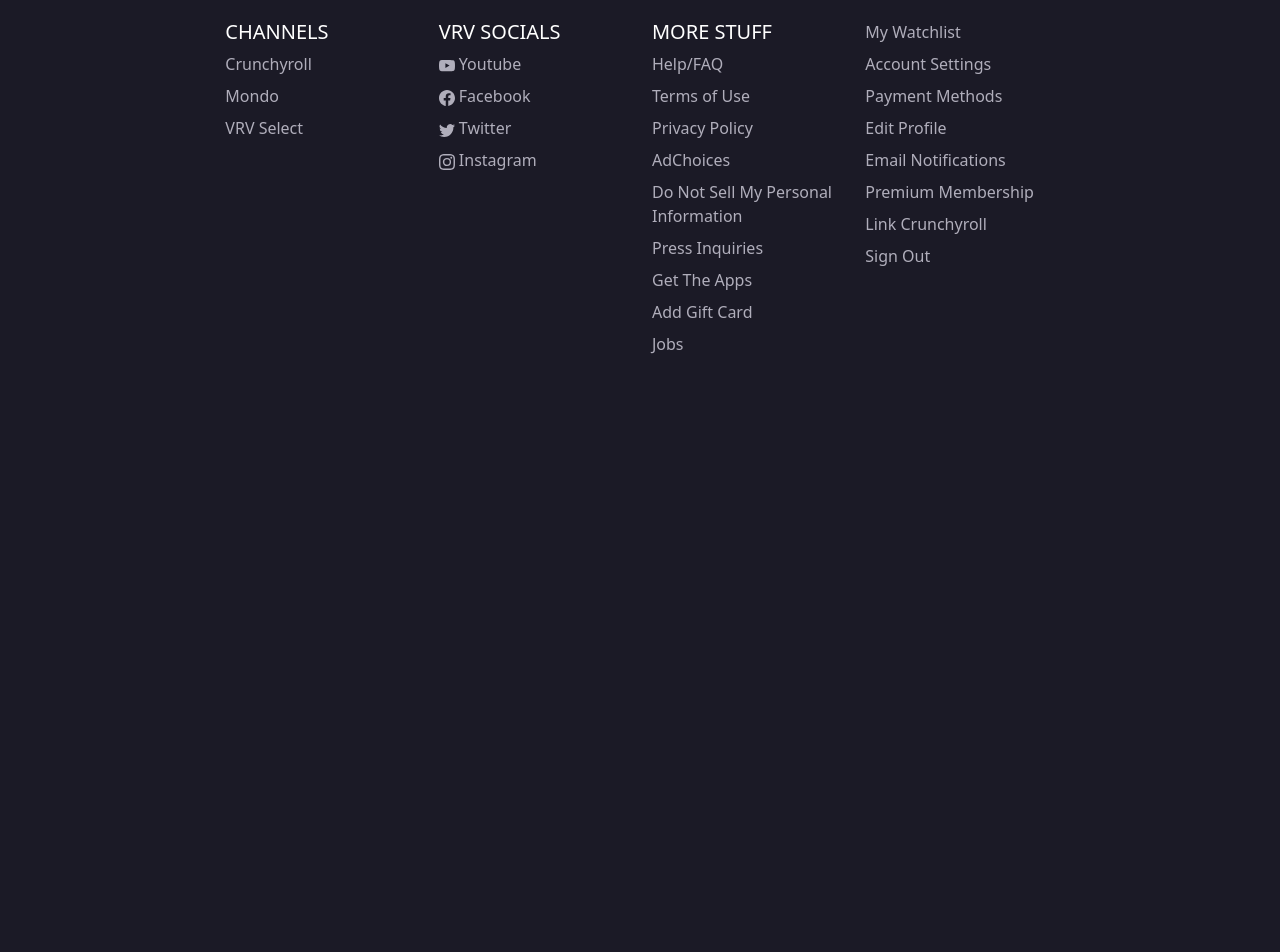
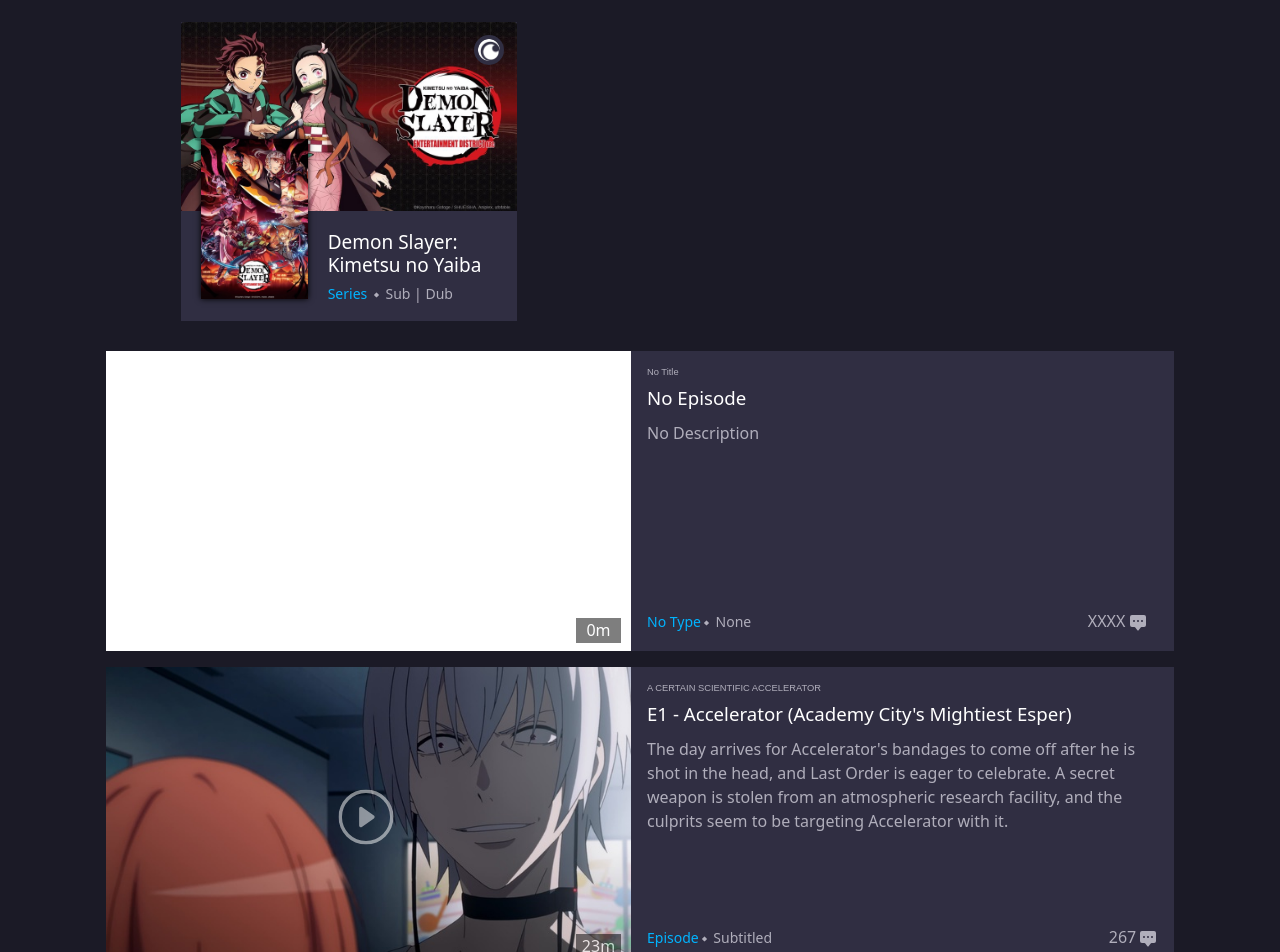
Before and after one commit to jmr00003/vrv, an Angular app: page / in a window 1280 px wide. Shown: the part 800-1752 px from the top of the page. Before the commit the page ends 1212 px from the top, so only its background shows below. Built offline with nearby package versions, Linux system fonts and the light colour scheme.

Commit message:
Added basic layout control for show cards

```diff
--- a/src/app/app.component.css
+++ b/src/app/app.component.css
@@ -0,0 +1,8 @@
+.vrv-no-padding{
+    padding-left: 0;
+    padding-right: 0;
+}
+
+.vrv-spacer{
+    padding-left: 23px;
+}
--- a/src/app/app.component.html
+++ b/src/app/app.component.html
@@ -1,7 +1,12 @@
 <vrv-topnavbar>Loading...</vrv-topnavbar>
+<div class="container vrv-no-padding">
+    <div class="row">
+        <div class="col-1">
 
-<div class="container-fluid d-flex justify-content-center">
-    <div *ngFor="let show of shows">
+        </div>
+        <div class="col-10 d-flex vrv-spacer">
+            <div class="row d-flex">
+                <div *ngFor="let show of shows" class="col-4 vrv-no-padding">
                     <vrv-show-card
                         thumbnail={{show.thumbnail}}
                         poster={{show.poster}}
@@ -13,14 +18,36 @@
                     </vrv-show-card>
                 </div>
             </div>
+        </div>
+        <div class="col-1">
+
+        </div>
+    </div>
+</div>
+
 
 <div class="container-fluid d-flex justify-content-center">
     <vrv-first-ep></vrv-first-ep>
+</div>
+
+<div class="container-fluid d-flex justify-content-center">
+    <div *ngFor="let ep of firsteps">
+        <vrv-first-ep
+            thumbnail={{ep.thumbnail}}
+            title={{ep.title}}
+            episode={{ep.episode}}
+            type={{ep.type}}
+            description={{ep.description}}
+            language={{ep.language}}
+            comments={{ep.comments}}
+            time={{ep.time}}>
+            Loading...
+        </vrv-first-ep>
+    </div>
 </div>
 
 
 
 
 
-
 <vrv-footer>Loading...</vrv-footer>
--- a/src/app/app.component.ts
+++ b/src/app/app.component.ts
@@ -1,4 +1,6 @@
 import { Component } from '@angular/core';
+import { FirstEpisodeModel } from './first-episode-card/first-episode-item.model';
+import { mock_first_list } from './first-episode-card/mock_first_list';
 import { mock_show_list } from './show-card/mock_show_list';
 import { ShowItemModel } from './show-card/show-item.model';
 
@@ -10,10 +12,15 @@
 export class AppComponent {
   title = 'vrv';
   shows: ShowItemModel [] = [];
+  firsteps: FirstEpisodeModel [] = [];
 
   constructor(){
     for(var show of mock_show_list){
       this.shows.push(show);
     }
+
+    for(var ep of mock_first_list){
+      this.firsteps.push(ep);
+    }
   }
 }
--- a/src/app/first-episode-card/first-episode-card.component.html
+++ b/src/app/first-episode-card/first-episode-card.component.html
@@ -1,35 +1,32 @@
 <div class="card mb-3 vrv-card">
     <div class="row g-0">
         <span class="d-flex">
-            <img src="/assets/CSA-FirstEp.jpeg" class="img-fluid vrv-card-image" alt="...">
+            <img src={{thumbnail}} class="img-fluid vrv-card-image" alt="...">
 
             <div class="card-body">
                 <div>
-                    <h3>A CERTAIN SCIENTIFIC ACCELERATOR</h3>
+                    <h3>{{title}}</h3>
                 </div>
                 <div>
-                    <h2>E1 - Accelerator (Academy City's Mightiest Esper)</h2>
+                    <h2>{{episode}}</h2>
                 </div>
                 <div>
                     <p>
-                        The day arrives for Accelerator's bandages to come off after
-                        he is shot in the head, and Last Order is eager to celebrate.
-                        A secret weapon is stolen from an atmospheric research facility,
-                        and the culprits seem to be targeting Accelerator with it.
+                        {{description}}
                     </p>
                 </div>
                 <div>
-                    <span class="vrv-episode vrv-right-padding">Episode </span>
+                    <span class="vrv-episode vrv-right-padding">{{type}}</span>
                     <span class="vrv-language">
                         <svg xmlns="http://www.w3.org/2000/svg" width="8" height="8" fill="currentColor"
                             class="bi bi-diamond-fill vrv-right-padding" viewBox="0 0 16 16">
                             <path fill-rule="evenodd"
                                 d="M6.95.435c.58-.58 1.52-.58 2.1 0l6.515 6.516c.58.58.58 1.519 0 2.098L9.05 15.565c-.58.58-1.519.58-2.098 0L.435 9.05a1.482 1.482 0 0 1 0-2.098L6.95.435z" />
                         </svg>
-                        Subtitled
+                        {{language}}
                     </span>
                     <span class="vrv-comments">
-                        267
+                        {{comments}}
                         <svg xmlns="http://www.w3.org/2000/svg" width="16" height="16" fill="currentColor" class="bi bi-chat-square-dots-fill" viewBox="0 0 16 16">
                             <path d="M0 2a2 2 0 0 1 2-2h12a2 2 0 0 1 2 2v8a2 2 0 0 1-2 2h-2.5a1 1 0 0 0-.8.4l-1.9 2.533a1 1 0 0 1-1.6 0L5.3 12.4a1 1 0 0 0-.8-.4H2a2 2 0 0 1-2-2V2zm5 4a1 1 0 1 0-2 0 1 1 0 0 0 2 0zm4 0a1 1 0 1 0-2 0 1 1 0 0 0 2 0zm3 1a1 1 0 1 0 0-2 1 1 0 0 0 0 2z"/>
                           </svg>
@@ -46,6 +43,6 @@
         <path d="M8 15A7 7 0 1 1 8 1a7 7 0 0 1 0 14zm0 1A8 8 0 1 0 8 0a8 8 0 0 0 0 16z"/>
         <path d="M6.271 5.055a.5.5 0 0 1 .52.038l3.5 2.5a.5.5 0 0 1 0 .814l-3.5 2.5A.5.5 0 0 1 6 10.5v-5a.5.5 0 0 1 .271-.445z"/>
       </svg>
-    <p class="vrv-time">23m</p>
+    <p class="vrv-time">{{time}}m</p>
 
 </div>
--- a/src/app/first-episode-card/first-episode-card.component.ts
+++ b/src/app/first-episode-card/first-episode-card.component.ts
@@ -1,4 +1,4 @@
-import { Component } from "@angular/core";
+import { Component, Input } from "@angular/core";
 
 @Component({
     selector: 'vrv-first-ep',
@@ -6,5 +6,23 @@
     styleUrls: ['first-episode-card.component.css']
 })
 export class FirstEpisodeCardComponent {
+    @Input() thumbnail: string;
+    @Input() title: string;
+    @Input() episode: string;
+    @Input() description: string;
+    @Input() type: string;
+    @Input() language: string;
+    @Input() comments: string;
+    @Input() time: string;
 
+    constructor(){
+        this.thumbnail = "/assets/first-episode/First-Ep-Blank.png";
+        this.title = "No Title";
+        this.episode = "No Episode";
+        this.description = "No Description";
+        this.type = "No Type";
+        this.language = "None";
+        this.comments = "XXXX";
+        this.time = "0";
+    }
 }
--- /dev/null
+++ b/src/app/first-episode-card/mock_first_list.ts
@@ -0,0 +1,12 @@
+export const mock_first_list = [
+    {
+        thumbnail: "/assets/first-episode/CSA-FirstEp.jpeg",
+        title: "A CERTAIN SCIENTIFIC ACCELERATOR",
+        episode: "E1 - Accelerator (Academy City's Mightiest Esper)",
+        description: "The day arrives for Accelerator's bandages to come off after he is shot in the head, and Last Order is eager to celebrate. A secret weapon is stolen from an atmospheric research facility, and the culprits seem to be targeting Accelerator with it.",
+        type: "Episode",
+        language: "Subtitled",
+        comments: "267",
+        time: "23"
+    }
+];
--- a/src/app/show-card/mock_show_list.ts
+++ b/src/app/show-card/mock_show_list.ts
@@ -22,5 +22,37 @@
         type:"Series",
         language:"Sub | Dub",
         logo: "/assets/Crunchyroll-Banner.png"
+    },
+    {
+        thumbnail:"/assets/show-card/thumbnail3.jpeg",
+        poster:"/assets/show-card/poster3.jpeg",
+        title:"Demon Slayer: Kimetsu no Yaiba",
+        type:"Series",
+        language:"Sub | Dub",
+        logo: "/assets/Crunchyroll-Banner.png"
+    },
+    {
+        thumbnail:"/assets/show-card/thumbnail3.jpeg",
+        poster:"/assets/show-card/poster3.jpeg",
+        title:"Demon Slayer: Kimetsu no Yaiba",
+        type:"Series",
+        language:"Sub | Dub",
+        logo: "/assets/Crunchyroll-Banner.png"
+    },
+    {
+        thumbnail:"/assets/show-card/thumbnail3.jpeg",
+        poster:"/assets/show-card/poster3.jpeg",
+        title:"Demon Slayer: Kimetsu no Yaiba",
+        type:"Series",
+        language:"Sub | Dub",
+        logo: "/assets/Crunchyroll-Banner.png"
+    },
+    {
+        thumbnail:"/assets/show-card/thumbnail3.jpeg",
+        poster:"/assets/show-card/poster3.jpeg",
+        title:"Demon Slayer: Kimetsu no Yaiba",
+        type:"Series",
+        language:"Sub | Dub",
+        logo: "/assets/Crunchyroll-Banner.png"
     }
 ];
```
Also changed, not shown: src/app/first-episode-card/first-episode-item.model.ts (added, +21 -0 lines), src/assets/first-episode/CSA-FirstEp.jpeg (renamed from src/assets/CSA-FirstEp.jpeg), src/assets/first-episode/First-Ep-Blank.png (added). Lines whose indentation alone changed are shown as unchanged.
